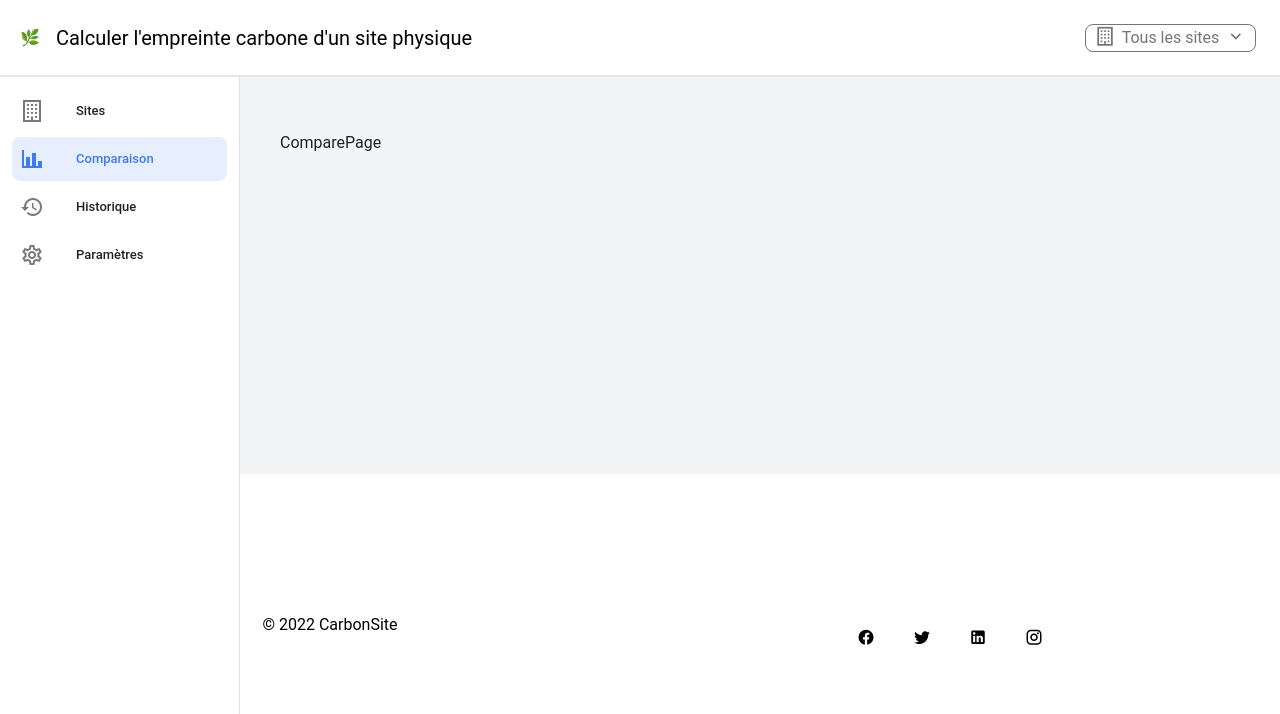
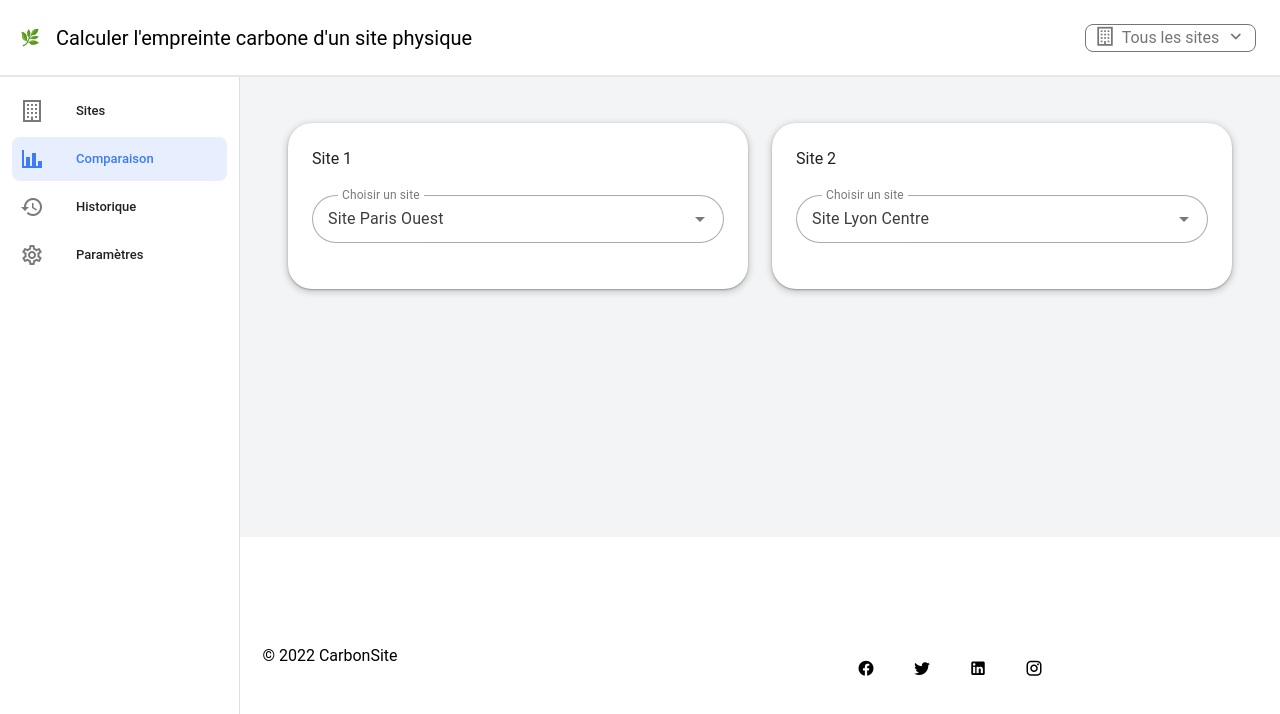
Before and after one commit to Titinite/Eco-Dashboard-Hackathon-2026, a Vue app in the folder frontend/: page /compare in a window 1280 px wide. Shown: the top 714 px of the page. Built offline with nearby package versions, Linux system fonts and the light colour scheme.

Commit message:
comparer

```diff
--- a/frontend/src/pages/ComparePage/ComparePage.vue
+++ b/frontend/src/pages/ComparePage/ComparePage.vue
@@ -1,5 +1,50 @@
 <template>
-  <v-container>
-    <p>{{ 'ComparePage' }}</p>
+  <v-container class="pa-6">
+    <v-row>
+      <v-col cols="12" md="6">
+        <v-card rounded="xl" elevation="2" class="pa-6">
+          <div class="text-h5 mb-6">Site 1</div>
+
+          <v-select
+            v-model="site1"
+            :items="sites"
+            label="Choisir un site"
+            variant="outlined"
+            density="comfortable"
+            rounded="xl"
+          />
+        </v-card>
+      </v-col>
+
+      <v-col cols="12" md="6">
+        <v-card rounded="xl" elevation="2" class="pa-6">
+          <div class="text-h5 mb-6">Site 2</div>
+
+          <v-select
+            v-model="site2"
+            :items="sites"
+            label="Choisir un site"
+            variant="outlined"
+            density="comfortable"
+            rounded="xl"
+          />
+        </v-card>
+      </v-col>
+    </v-row>
   </v-container>
 </template>
+
+<script setup>
+import { ref } from 'vue'
+
+const sites = [
+  'Site Paris Ouest',
+  'Site Lyon Centre',
+  'Site Marseille Sud',
+  'Site Bordeaux',
+  'Site Lille Nord',
+]
+
+const site1 = ref('Site Paris Ouest')
+const site2 = ref('Site Lyon Centre')
+</script>
```
